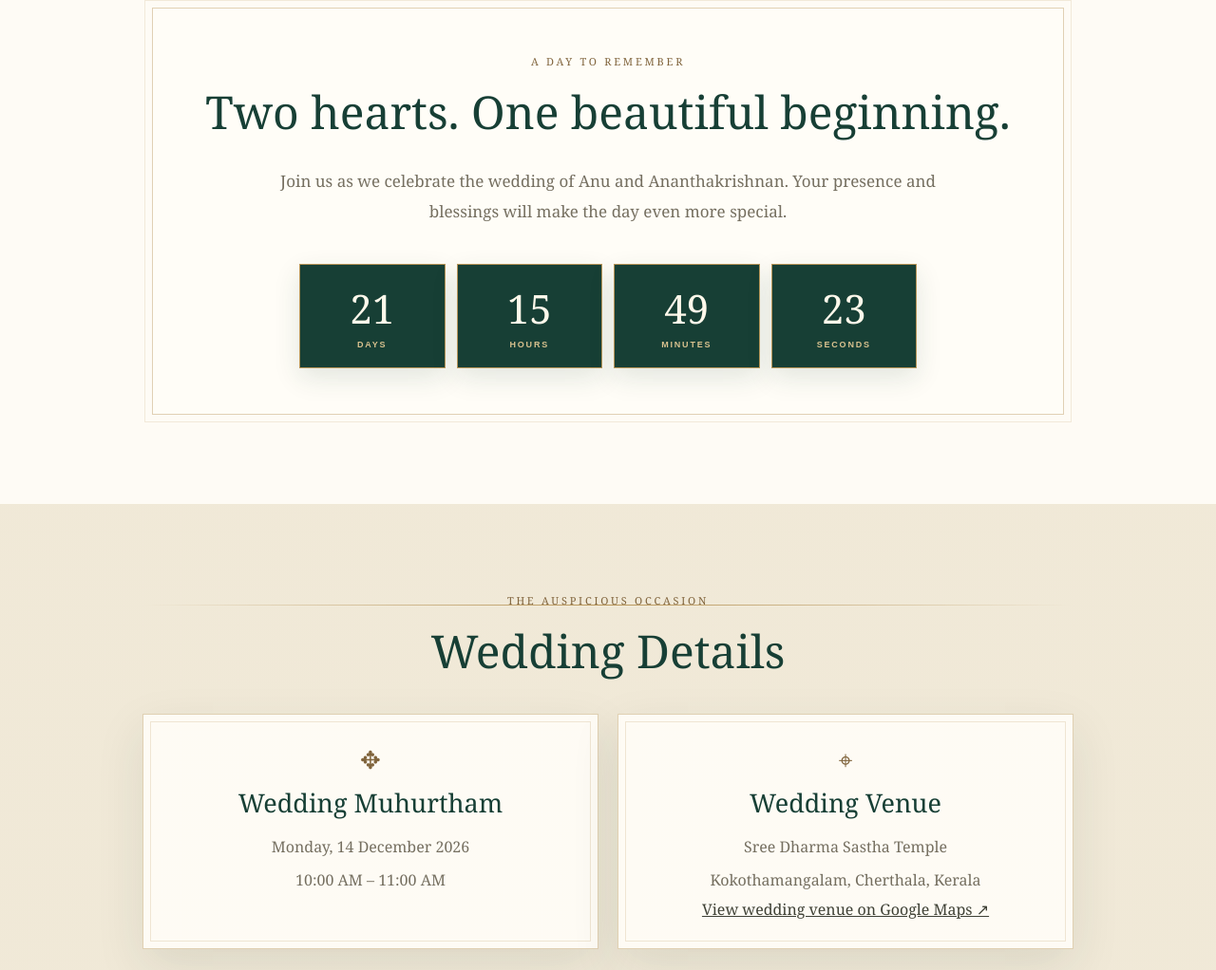
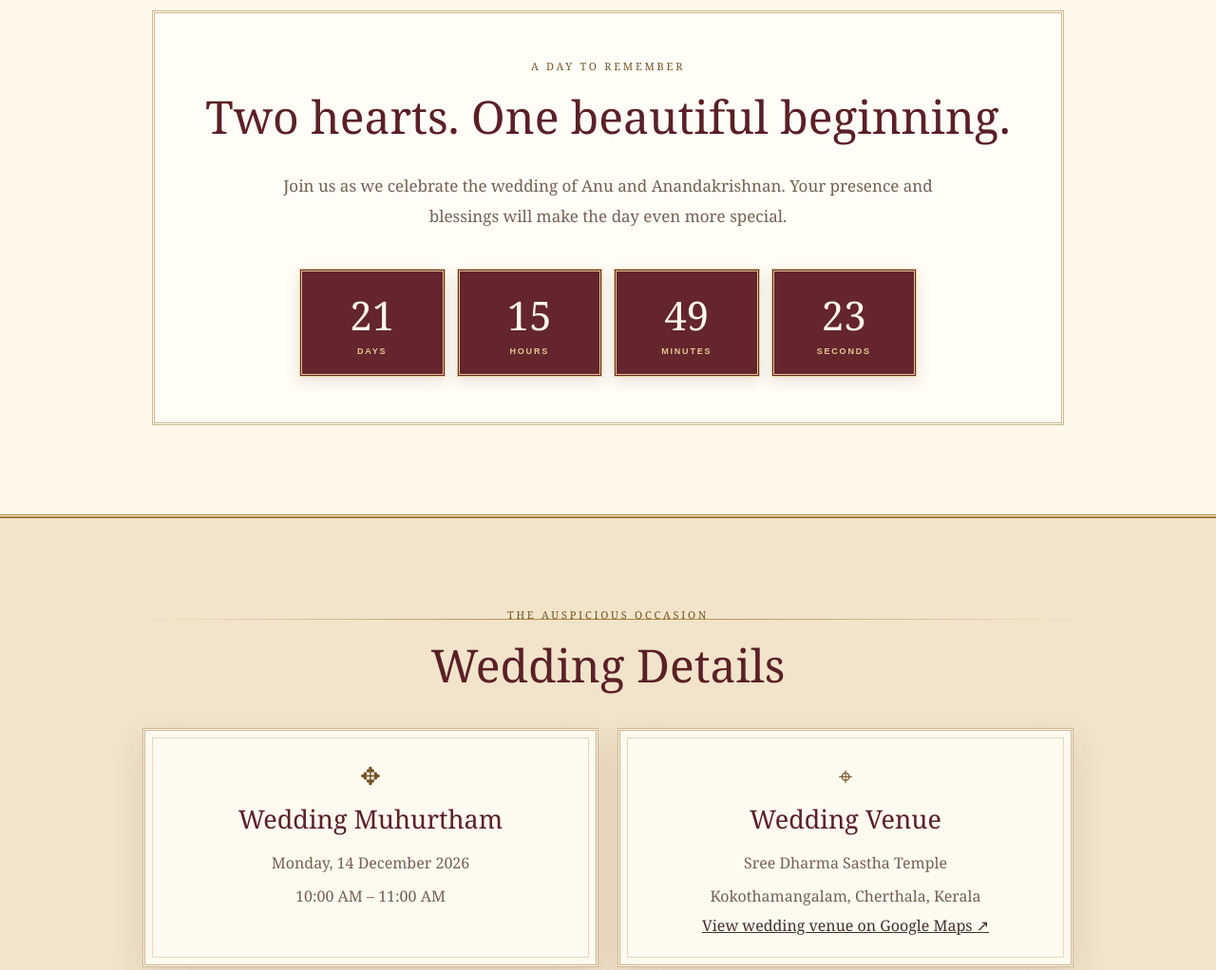
Before and after one commit to devadhathan0723-rgb/Anu-Ananthakrishnan-Wedding, a plain HTML site: page index.html in a window 1280 px wide. Shown: the part 838-1860 px from the top of the page at 95% size. Drawn offline with Linux system fonts and the light colour scheme.

Commit message:
Add files via upload

```diff
--- a/index.html
+++ b/index.html
@@ -4,26 +4,26 @@
 <meta charset="UTF-8">
 <meta name="viewport" content="width=device-width, initial-scale=1">
 <meta name="theme-color" content="#173f35">
-<meta name="description" content="Wedding invitation of Anu and Ananthakrishnan — 14 December 2026, Kerala.">
-<title>Anu &amp; Ananthakrishnan | Wedding</title>
+<meta name="description" content="Wedding invitation of Anu and Anandakrishnan — 14 December 2026, Kerala.">
+<title>Anu &amp; Anandakrishnan | Wedding</title>
 <style>
 :root{
- --ivory:#fbf7ed;--paper:#fffdf7;--cream:#f2ead9;--green:#173f35;--green-2:#285548;
- --green-soft:#45695b;--gold:#b79558;--gold-light:#d9c28f;--gold-dark:#80643c;
- --ink:#3e4035;--muted:#756f60;--line:rgba(183,149,88,.42);
- --shadow:0 18px 48px rgba(34,49,38,.10);
+ --ivory:#fff8e9;--paper:#fffdf6;--cream:#f1e3c8;--green:#5b2027;--green-2:#742d34;
+ --green-soft:#81545a;--gold:#a77b36;--gold-light:#e2c98f;--gold-dark:#765323;
+ --ink:#3f3028;--muted:#756052;--line:rgba(167,123,54,.55);
+ --shadow:0 12px 30px rgba(75,35,28,.12);
 }
 *{box-sizing:border-box}
 html{scroll-behavior:smooth;scroll-padding-top:18px}
 body{margin:0;background:var(--ivory);color:var(--ink);font-family:Georgia,"Times New Roman",serif;position:relative;isolation:isolate;overflow-x:hidden}
-body::before{content:"";position:fixed;inset:-14px;z-index:-2;background:url("assets/couple.jpg") center 28%/cover no-repeat;filter:blur(0.5px);opacity:1;transform:scale(1.04);pointer-events:none}
-body::after{content:"";position:fixed;inset:0;z-index:-1;background:linear-gradient(180deg,rgba(251,247,237,.22),rgba(251,247,237,.30));pointer-events:none}
-.hero{background:linear-gradient(180deg,rgba(251,247,237,.38),rgba(251,247,237,.72)),url("assets/couple.jpg") center 34%/cover no-repeat;}
+body::before{content:"";position:fixed;inset:0;z-index:-2;background:url("assets/couple.jpg") center 28%/cover no-repeat;filter:none;opacity:1;transform:none;pointer-events:none}
+body::after{content:"";position:fixed;inset:0;z-index:-1;background:rgba(255,248,233,.12);pointer-events:none}
+.hero{min-height:94svh;padding:46px 18px 76px;display:flex;align-items:center;justify-content:center;text-align:center;position:relative;background:linear-gradient(180deg,rgba(255,248,233,.14),rgba(255,248,233,.24)),url("assets/couple.jpg") center 34%/cover no-repeat;}
 a{color:inherit}
 .hero{min-height:94svh;padding:46px 18px 76px;display:flex;align-items:center;justify-content:center;text-align:center;position:relative;background:linear-gradient(135deg,rgba(251,247,237,.34),rgba(243,235,218,.42)),url("assets/couple.jpg") center 34%/cover no-repeat;}
 .hero:before,.hero:after{content:"";position:absolute;left:clamp(14px,4vw,54px);right:clamp(14px,4vw,54px);height:12px;border-top:1px solid var(--gold);border-bottom:1px solid var(--gold);opacity:.72}
 .hero:before{top:22px}.hero:after{bottom:22px}
-.hero-inner{width:min(790px,100%);position:relative;z-index:1;padding:clamp(28px,6vw,58px) 18px}
+.hero-inner{width:min(790px,100%);position:relative;z-index:1;padding:clamp(30px,6vw,60px) 22px;background:rgba(255,248,233,.78);border:3px double var(--gold);outline:1px solid rgba(255,248,233,.8);outline-offset:7px;box-shadow:0 12px 36px rgba(49,24,20,.14)}
 .eyebrow,.label{font-family:Georgia,"Times New Roman",serif;font-size:11px;letter-spacing:.25em;text-transform:uppercase;color:var(--gold-dark)}
 h1,h2,h3{font-family:Georgia,"Times New Roman",serif;font-weight:normal}
 h1{font-size:clamp(43px,9vw,82px);line-height:1.04;margin:22px 0;color:var(--green);letter-spacing:-.035em}
@@ -38,31 +38,31 @@ section{padding:clamp(64px,8vw,94px) 18px;position:relative}
 .label{text-align:center;color:var(--gold-dark)}
 h2{text-align:center;font-size:clamp(32px,6vw,48px);color:var(--green);margin:13px 0 25px}
 .intro{text-align:center;max-width:700px;margin:0 auto;color:var(--muted);font-size:17px;line-height:1.9}
-.welcome{background:rgba(255,253,247,.77)}
-.welcome .wrap{padding:clamp(24px,5vw,48px);border:1px solid var(--line);outline:1px solid rgba(183,149,88,.18);outline-offset:7px;background:rgba(255,253,247,.72)}
+.welcome{background:rgba(255,248,233,.94);border-top:3px double var(--gold);border-bottom:3px double var(--gold)}
+.welcome .wrap{padding:clamp(24px,5vw,48px);border:3px double var(--line);background:var(--paper)}
 .countdown{display:grid;grid-template-columns:repeat(4,1fr);gap:12px;max-width:650px;margin:38px auto 0}
-.unit{position:relative;background:var(--green);border:1px solid var(--gold);padding:22px 6px 19px;text-align:center;box-shadow:0 10px 26px rgba(23,63,53,.12);transition:transform .3s,box-shadow .3s}
+.unit{position:relative;background:#64252d;border:3px double var(--gold-light);padding:22px 6px 19px;text-align:center;box-shadow:0 5px 14px rgba(75,35,28,.12);transition:transform .3s,box-shadow .3s}
 .unit:hover{transform:translateY(-4px);box-shadow:0 15px 30px rgba(23,63,53,.18)}
 .unit strong{display:block;font-size:clamp(27px,5vw,42px);font-weight:normal;color:#fff9eb;line-height:1.15;font-variant-numeric:tabular-nums}
 .unit span{display:block;margin-top:9px;font:600 9px Arial,sans-serif;letter-spacing:.2em;text-transform:uppercase;color:var(--gold-light)}
-.details{background:linear-gradient(rgba(239,231,213,.92),rgba(239,231,213,.92))}
+.details{background:rgba(241,227,200,.96);border-top:1px solid var(--gold)}
 .section-frame{max-width:980px;margin:auto;position:relative}
 .section-frame:before{content:"";position:absolute;inset:12px 0 auto;height:1px;background:linear-gradient(90deg,transparent,var(--gold),transparent)}
 .cards{display:grid;grid-template-columns:repeat(2,minmax(0,1fr));gap:20px;margin-top:34px}
-.card{position:relative;background:rgba(255,253,247,.94);border:1px solid var(--line);padding:34px 24px 30px;text-align:center;box-shadow:var(--shadow);transition:transform .35s,box-shadow .35s}
-.card:before{content:"";position:absolute;inset:7px;border:1px solid rgba(183,149,88,.22);pointer-events:none}
+.card{position:relative;background:#fffaf0;border:3px double var(--line);padding:34px 24px 30px;text-align:center;box-shadow:var(--shadow);transition:transform .35s,box-shadow .35s}
+.card:before{content:"";position:absolute;inset:7px;border:1px solid rgba(167,123,54,.28);pointer-events:none}
 .card:hover{transform:translateY(-5px);box-shadow:0 22px 44px rgba(34,49,38,.14)}
 .symbol{font-size:26px;color:var(--gold-dark);line-height:1}
 .card h3{font-size:27px;color:var(--green);margin:14px 0}
 .card p{font-size:16px;color:var(--muted);line-height:1.8;margin:6px 0}
 .map-pending{margin-top:16px;color:var(--gold-dark);font-size:13px;font-style:italic}\n.mapbtn{display:inline-block;margin-top:16px;padding:12px 19px;border:1px solid var(--gold);color:var(--green);text-decoration:none;font:600 10px Arial,sans-serif;letter-spacing:.12em;text-transform:uppercase;transition:background .25s,color .25s}
 .mapbtn:hover{background:var(--green);color:var(--ivory)}
-.reception{background:var(--green);color:var(--ivory);text-align:center;overflow:hidden}
+.reception{background:#64252d;color:var(--ivory);text-align:center;overflow:hidden;border-top:4px double var(--gold-light);border-bottom:4px double var(--gold-light)}
 .reception:before{content:"";position:absolute;inset:14px;border:1px solid rgba(217,194,143,.5);pointer-events:none}
 .reception .label{color:var(--gold-light)}
 .reception h2{color:var(--ivory)}
 .reception .intro{color:#f1e8d6}
-.blessings{background:linear-gradient(145deg,#173f35,#214c40);color:var(--ivory);text-align:center;padding:clamp(76px,10vw,112px) 20px}
+.blessings{background:#4d1d25;color:var(--ivory);text-align:center;padding:clamp(76px,10vw,112px) 20px;border-top:4px double var(--gold-light)}
 .blessings:before{content:"";position:absolute;inset:16px;border:1px solid rgba(217,194,143,.5);pointer-events:none}
 .blessings .wrap{max-width:760px}
 .blessings .label{color:var(--gold-light)}
@@ -70,18 +70,18 @@ h2{text-align:center;font-size:clamp(32px,6vw,48px);color:var(--green);margin:13
 .blessings .message{max-width:680px;margin:0 auto;color:#f2ead9;font-size:clamp(17px,2.5vw,20px);line-height:1.95}
 .blessings .signature{margin-top:30px;color:var(--gold-light);font-size:clamp(21px,4vw,28px);font-style:italic}
 .blessings .closing-rule{width:150px;height:1px;background:linear-gradient(90deg,transparent,var(--gold-light),transparent);margin:26px auto 0}
-.footer{text-align:center;padding:26px 15px;color:var(--muted);font:11px Arial,sans-serif;letter-spacing:.06em;background:rgba(251,247,237,.94)}
-/* Gentle alternating section reveals */
-.reveal{opacity:0;transform:translateY(18px);transition:opacity .8s ease,transform .8s cubic-bezier(.2,.7,.2,1)}
-.reveal-left{transform:translateX(-26px)}
-.reveal-right{transform:translateX(26px)}
-.reveal.is-visible{opacity:1;transform:translate(0,0)}
-.hero .hero-inner>*{animation:heroEnter .85s both}
+.footer{text-align:center;padding:26px 15px;color:var(--gold-dark);font:11px Georgia,serif;letter-spacing:.08em;background:#fff8e9;border-top:3px double var(--gold)}
+/* Traditional invitation-style sliding entrances */
+.reveal{opacity:0;transform:translateX(-42px);transition:opacity .85s ease,transform .85s cubic-bezier(.22,.7,.2,1)}
+.reveal-left{transform:translateX(-52px)}
+.reveal-right{transform:translateX(52px)}
+.reveal.is-visible{opacity:1;transform:translateX(0)}
+.hero .hero-inner>*{animation:heroSlideIn .9s both}
 .hero .hero-inner>*:nth-child(2){animation-delay:.12s}
 .hero .hero-inner>*:nth-child(3){animation-delay:.22s}
 .hero .hero-inner>*:nth-child(4){animation-delay:.32s}
 .hero .hero-inner>*:nth-child(5){animation-delay:.42s}
-@keyframes heroEnter{from{opacity:0;transform:translateY(14px)}to{opacity:1;transform:translateY(0)}}
+@keyframes heroSlideIn{from{opacity:0;transform:translateX(-24px)}to{opacity:1;transform:translateX(0)}}to{opacity:1;transform:translateY(0)}}
 @media(max-width:640px){
  section{padding:58px 16px}
  .hero{min-height:88svh;padding:42px 14px 62px}
@@ -105,7 +105,7 @@ h2{text-align:center;font-size:clamp(32px,6vw,48px);color:var(--green);margin:13
 <header class="hero" id="top">
  <div class="hero-inner">
   <div class="eyebrow">With the blessings of our families</div>
-  <h1>Anu <span class="amp">&amp;</span><br>Ananthakrishnan</h1>
+  <h1>Anu <span class="amp">&amp;</span><br>Anandakrishnan</h1>
   <div class="eyebrow">Request the pleasure of your presence</div>
   <div class="hero-rule" aria-hidden="true"></div>
   <div class="date">14 · 12 · 2026<small>MONDAY · WEDDING DAY</small></div>
@@ -117,7 +117,7 @@ h2{text-align:center;font-size:clamp(32px,6vw,48px);color:var(--green);margin:13
  <div class="wrap reveal">
   <div class="label">A day to remember</div>
   <h2>Two hearts. One beautiful beginning.</h2>
-  <p class="intro">Join us as we celebrate the wedding of Anu and Ananthakrishnan. Your presence and blessings will make the day even more special.</p>
+  <p class="intro">Join us as we celebrate the wedding of Anu and Anandakrishnan. Your presence and blessings will make the day even more special.</p>
   <div class="countdown" aria-label="Countdown to the wedding">
    <div class="unit"><strong id="days">--</strong><span>Days</span></div>
    <div class="unit"><strong id="hours">--</strong><span>Hours</span></div>
@@ -148,11 +148,11 @@ h2{text-align:center;font-size:clamp(32px,6vw,48px);color:var(--green);margin:13
   <h2>Your blessings mean the world</h2>
   <p class="message">Your presence, love and blessings are the greatest gifts we could receive. Thank you for being part of our special day.</p>
   <div class="closing-rule" aria-hidden="true"></div>
-  <div class="signature">With love, Anu &amp; Ananthakrishnan</div>
+  <div class="signature">With love, Anu &amp; Anandakrishnan</div>
  </div>
 </section>
 </main>
-<footer class="footer">Made with love for Anu &amp; Ananthakrishnan · 14 December 2026</footer>
+<footer class="footer">Made with love for Anu &amp; Anandakrishnan · 14 December 2026</footer>
 <script>
 const wedding = new Date('2026-12-14T10:00:00+05:30').getTime();
 function tick(){
```
